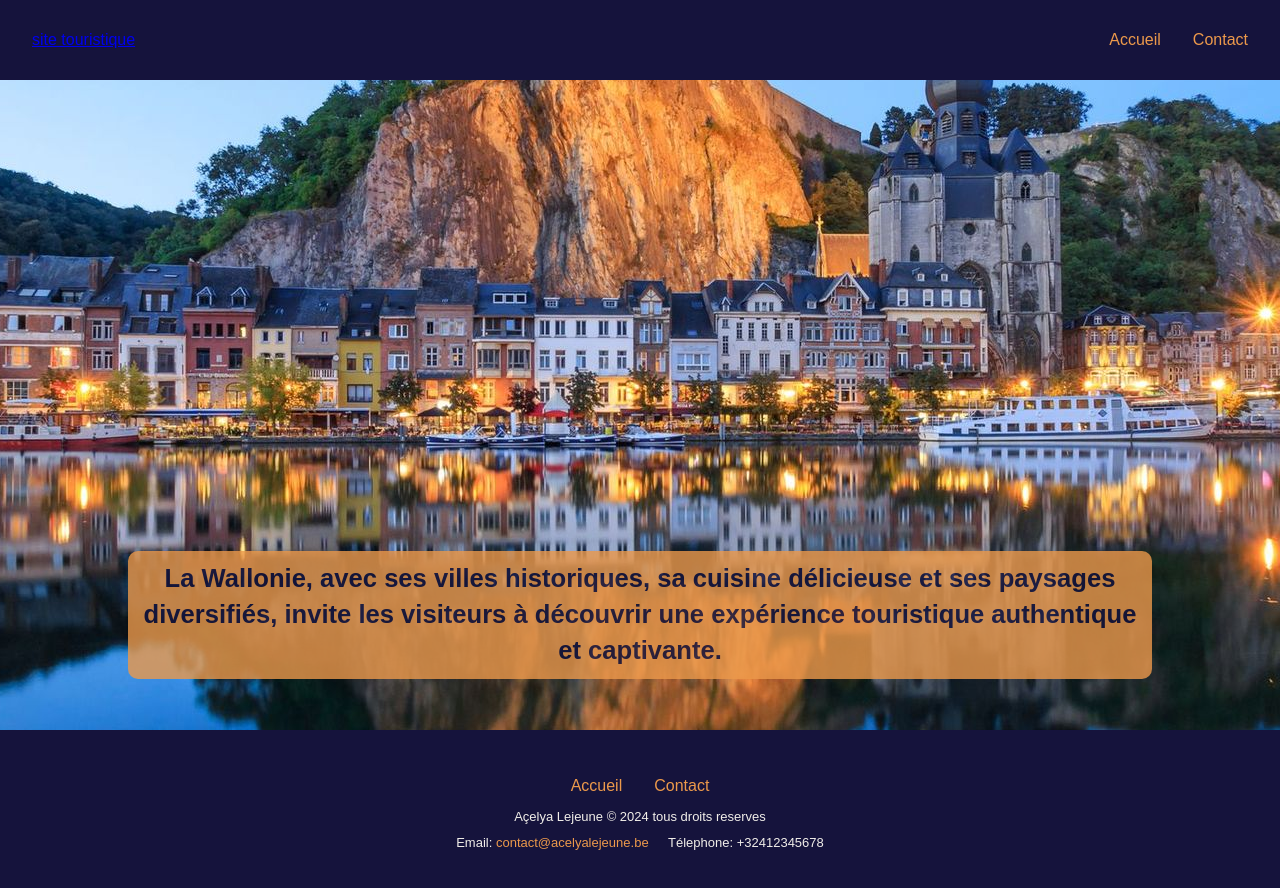
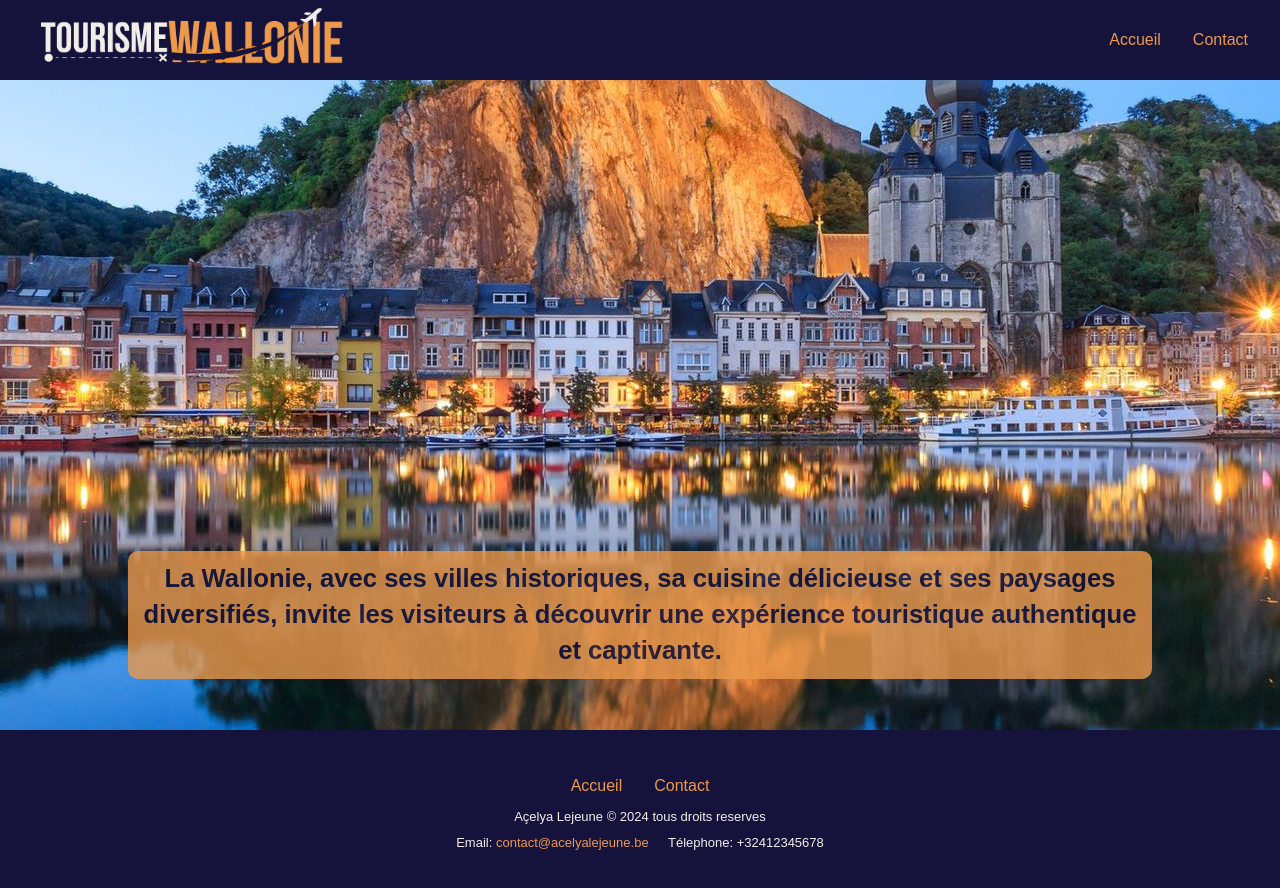
Before and after one commit to LejeuneA/site-touristique, a plain HTML site: page public/index.html in a window 1280 px wide. Drawn offline with Linux system fonts and the light colour scheme.

Commit message:
Update index.html

```diff
--- a/public/index.html
+++ b/public/index.html
@@ -18,7 +18,7 @@
         <div class="navbar">
             <!-- Logo -->
             <div class="navbar-brand">
-                <a href="../public/index.html">site touristique</a>
+                <a href="../public/index.html"><img src="../assets/images/tourism.png" alt=""></a>
             </div>
             <!-- Logo end -->
             <!-- Menu -->
```
